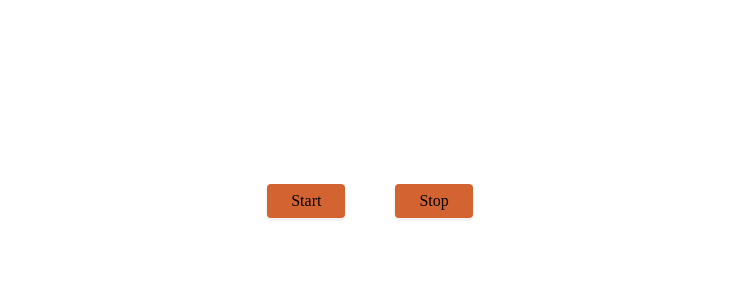
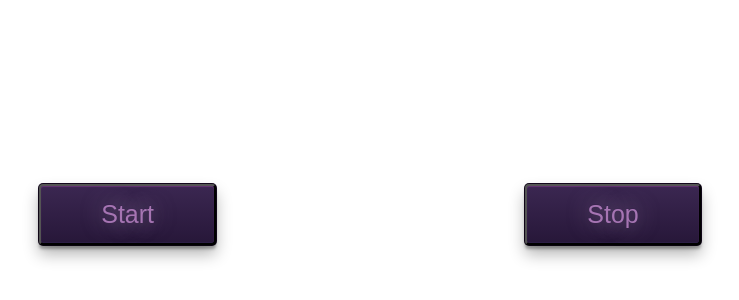
Before and after one commit to cookiemonster1201/goit-js-hw-11-color-switch, a website built with Parcel: page src/index.html in a window 1280 px wide. Shown: the part 224-524 px from the top of the page, without its empty margins (278-1017 px from the left). Built offline with nearby package versions, Linux system fonts and the light colour scheme.

Commit message:
added btn style

```diff
--- a/src/styles.css
+++ b/src/styles.css
@@ -1,31 +1,26 @@
 .container {
   display: flex;
-  justify-content: center;
+  justify-content: space-evenly;
   padding-top: 50vh;
   width: 100vw;
 }
 
 .button {
-  display: inline-flex;
-  color: #000;
-  background-color: #d36431;
-  border: 0;
-  outline: 0;
-  padding: 8px 24px;
+  padding: 14px 60px;
   border-radius: 4px;
-  cursor: pointer;
-  box-shadow: 0px 2px 1px 1px rgba(0, 0, 0, 0.05);
-  font: inherit;
-  font-weight: 500;
-  user-select: none;
-  transition: background-color 250ms ease-in-out, box-shadow 250ms ease-in-out;
+  text-decoration: none;
+  color: #a675b3;
+  text-align: center;
+  font-size: 25px;
+  box-shadow: inset 0 1px 1px rgba(111, 55, 125, 0.8), inset 0 -1px 0px rgba(63, 59, 113, 0.2),
+    0 9px 16px 0 rgba(0, 0, 0, 0.3), 0 4px 3px 0 rgba(0, 0, 0, 0.3), 0 0 0 1px #150a1e;
+  background-image: linear-gradient(#3b2751, #271739);
+  text-shadow: 0 0 21px rgba(223, 206, 228, 0.5), 0 -1px 0 #311d47;
 }
 
-.button[data-action="start"] {
-  margin-right: 50px;
+.button:hover,
+.button:focus {
+  transition: color 200ms linear, text-shadow 500ms linear;
+  color: #fff;
+  text-shadow: 0 0 21px rgba(223, 206, 228, 0.5), 0 0 10px rgba(223, 206, 228, 0.4), 0 0 2px #2a153c;
 }
-
-.button:hover {
-  box-shadow: 0px 2px 1px 1px rgba(0, 0, 0, 0.15);
-  background-color: #d0d678;
-}
```
